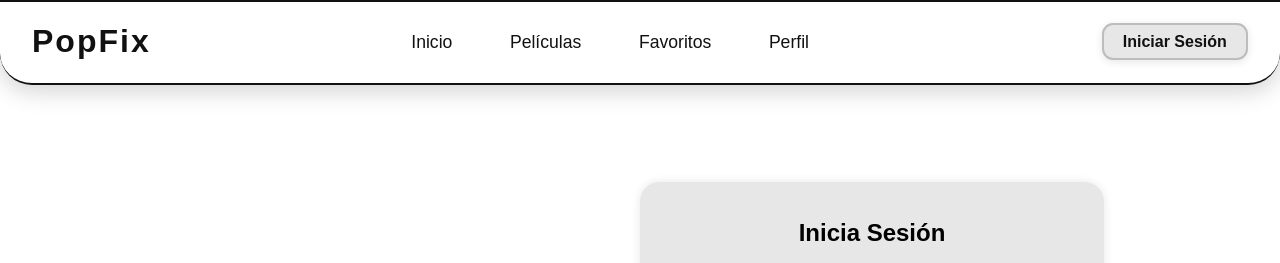
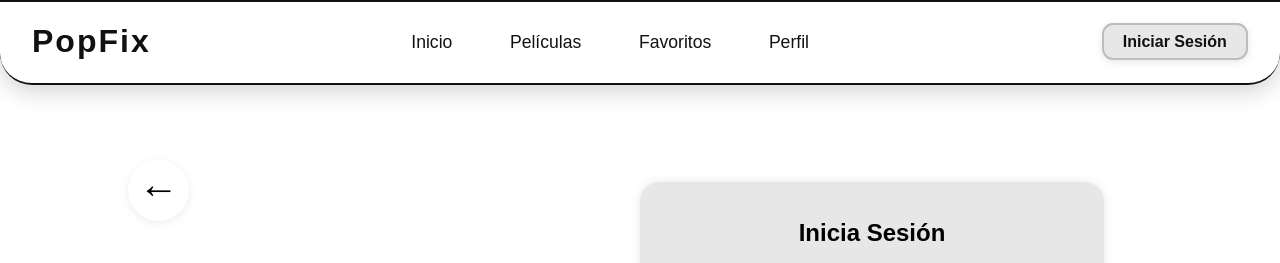
Before and after one commit to michaelRS2002/Popfix-front, a React (Vite) app: page /login in a window 1280 px wide. Shown: the top 263 px of the page. Built offline with nearby package versions, Linux system fonts and the light colour scheme.

Commit message:
Ready log in success in frontend with validations and conexion with backend only local endpoint

```diff
--- a/src/utils/constants.ts
+++ b/src/utils/constants.ts
@@ -6,7 +6,7 @@ export const API_BASE_URL = 'http://localhost:5100/api'
 // Endpoints del API
 export const API_ENDPOINTS = {
   // Autenticación
-  LOGIN: '/login',
+  LOGIN: '/users/login',
   REGISTER: '/users/register',
   LOGOUT: '/logout',
 
--- a/src/views/Auth/Login/Login.scss
+++ b/src/views/Auth/Login/Login.scss
@@ -1,3 +1,28 @@
+.back-arrow-login {
+  display: inline-block;
+  position: absolute;
+  top: 20%;
+  left: 10%;
+  font-size: 2.5rem;
+  color: #000;
+  background: #fff;
+  border-radius: 50%;
+  width: 3.8rem;
+  height: 3.8rem;
+  line-height: 3rem;
+  text-align: center;
+  text-decoration: none;
+  box-shadow: 0 2px 8px rgba(0,0,0,0.08);
+  transition: background 0.2s, color 0.2s, box-shadow 0.2s;
+  z-index: 10;
+
+  &:hover {
+    background: #e7e7e7;
+    color: #333;
+    box-shadow: 0 4px 16px rgba(0,0,0,0.13);
+    text-decoration: none;
+  }
+}
 $color-bg: #ffffff;
 $color-box: #e7e7e7;
 $color-input: #d9d9d9;
--- a/src/views/Auth/Login/Login.tsx
+++ b/src/views/Auth/Login/Login.tsx
@@ -1,6 +1,7 @@
 import React, { useState } from "react";
 import "./Login.scss";
 import NavBar from '../../../components/NavBar';
+import { Link } from 'react-router-dom';
 import { validateLoginForm } from '../../../utils/validators';
 import { loginUser } from '../../../utils/authApi';
 
@@ -28,8 +29,10 @@ const Login: React.FC = () => {
     setLoading(true);
     try {
       await loginUser(formData);
-      // Redirigir o mostrar éxito aquí
-      // window.location.href = '/home';
+      showSuccess('¡Inicio de sesión exitoso! Redirigiendo...');
+      setTimeout(() => {
+        window.location.href = '/'; // o usa navigate('/home') si usas useNavigate
+      }, 1500);
     } catch (error: any) {
       setFormError(error.message || 'Error al iniciar sesión');
     } finally {
@@ -37,11 +40,30 @@ const Login: React.FC = () => {
     }
   };
 
+  const showSuccess = (message: string) => {
+    let popup = document.getElementById('popup-message');
+    if (!popup) {
+      popup = document.createElement('div');
+      popup.id = 'popup-message';
+      document.body.appendChild(popup);
+    }
+    popup.className = 'popup-message popup-success popup-show';
+    popup.textContent = message;
+    // Remove after 3s
+    // @ts-ignore
+    clearTimeout((popup as any)._timeout);
+    // @ts-ignore
+    (popup as any)._timeout = setTimeout(() => {
+      popup?.classList.remove('popup-show');
+    }, 3000);
+  };
+
   return (
     <>
       <NavBar />
       <div className="app-container">
         <div className="left-section">
+          <Link to="/" className="back-arrow-login" aria-label="Volver al inicio">←</Link>
           <h1 className="title-logo">PopFix</h1>
           <img src="/static/img/film-icon.jpg" alt="PopFix logo" className="icon" />
         </div>
@@ -88,7 +110,7 @@ const Login: React.FC = () => {
 
             <p className="register-text">
               ¿No tienes cuenta?{" "}
-              <a href="#" className="register-link">
+              <a href="/register" className="register-link">
                 Regístrate aquí
               </a>
             </p>
```
